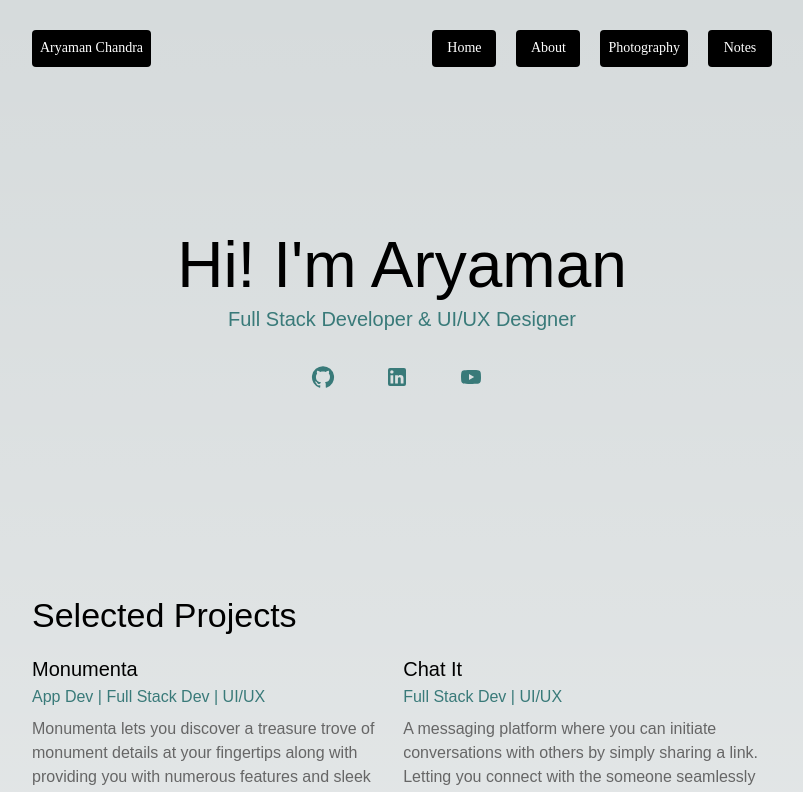
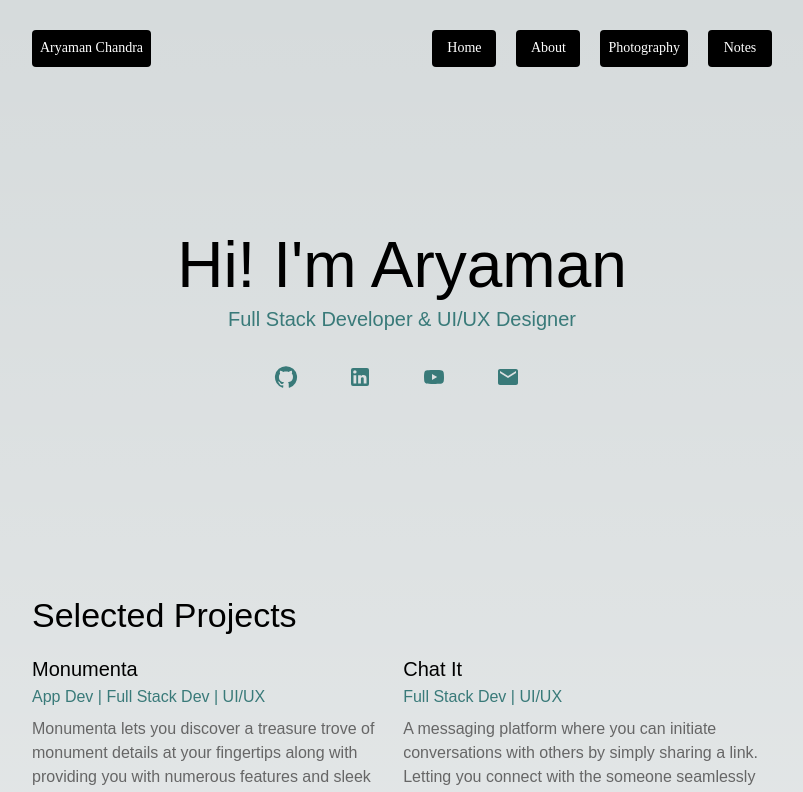
Before and after one commit to aryamanchandra/personalwebsite, a Next.js app: page / in a window 1280 px wide. Shown: the top 792 px of the page, without its empty margins (238-1041 px from the left). Built offline with nearby package versions, Linux system fonts and the light colour scheme; a web font is replaced by a local one.

Commit message:
social icons links

```diff
--- a/package.json
+++ b/package.json
@@ -16,7 +16,8 @@
     "@next/font": "^14.0.4",
     "next": "14.0.3",
     "react": "^18",
-    "react-dom": "^18"
+    "react-dom": "^18",
+    "react-icons": "^4.12.0"
   },
   "devDependencies": {
     "@types/node": "^20",
--- a/src/app/components/Socialbar.tsx
+++ b/src/app/components/Socialbar.tsx
@@ -1,28 +1,26 @@
 "use client"
-import GitHubIcon from "@mui/icons-material/GitHub";
-import LinkedInIcon from '@mui/icons-material/LinkedIn';
-import EmailIcon from '@mui/icons-material/Email';
-import YouTubeIcon from '@mui/icons-material/YouTube';
-import { Box, Button } from "@mui/material";
+import { Box, Button, Link } from "@mui/material";
 import { SocialButton } from "../../../style";
+import { socialdata } from "../data";
 
-function SocialIcons({IconComponent, onClick}: { IconComponent: React.ComponentType; onClick: () => void }) {
+function SocialIcons({IconComponent, onClick}: { IconComponent: React.ComponentType; onClick: string }) {
     return (
-      <SocialButton onClick={onClick} sx={{paddingLeft:"0px",paddingRight:"0px", marginRight:"10px"}}>
+      <SocialButton sx={{paddingLeft:"0px",paddingRight:"0px", marginRight:"10px"}}>
+        {/* <Link href={onClick} target="_blank"> */}
         <IconComponent/>
+        {/* </Link> */}
       </SocialButton>
     );
   }
 
 export default function Socialbar() {
-  const socialicons = [GitHubIcon,LinkedInIcon, YouTubeIcon];
   return (
     <Box>
-      {socialicons.map((Element, index) => (
+      {socialdata.map((element, index) => (
         <SocialIcons
           key={index}
-          IconComponent={Element}
-          onClick={() => console.log('Button clicked')}
+          IconComponent={element.name}
+          onClick={element.link}
         />
       ))}
     </Box>
--- a/src/app/data.tsx
+++ b/src/app/data.tsx
@@ -1,3 +1,10 @@
+import GitHubIcon from "@mui/icons-material/GitHub";
+import LinkedInIcon from '@mui/icons-material/LinkedIn';
+import EmailIcon from '@mui/icons-material/Email';
+import YouTubeIcon from '@mui/icons-material/YouTube';
+// import { FaBehance } from "react-icons/fa";
+// import { FaDribbble } from "react-icons/fa";
+
 const projectdata = [
   {
     title: "Monumenta",
@@ -150,4 +157,31 @@ const photographyimage = [
   },
 ];
 
-export { projectdata, workdata, photographyimage, notesdata };
+const socialdata = [
+  {
+    name: GitHubIcon,
+    link: "https://github.com/aryamanchandra"
+  },
+  {
+    name: LinkedInIcon,
+    link: "https://www.linkedin.com/in/aryamanchandra/"
+  },
+  {
+    name: YouTubeIcon,
+    link: "https://www.youtube.com/channel/UCoGX05bLREPTR2s9VTHEbNw"
+  },
+  {
+    name: EmailIcon,
+    link: "mailto:aryamanow@gmail.com"
+  },
+  // {
+  //   name: FaDribbble,
+  //   link: "https://dribbble.com/aryamanchandra"
+  // },
+  // {
+  //   name: FaBehance,
+  //   link: "https://www.behance.net/aryamanchandra"
+  // },
+]
+
+export { projectdata, workdata, photographyimage, notesdata, socialdata };
```
Also changed, not shown: 1 other file (tests, documents, lock files or other folders).
